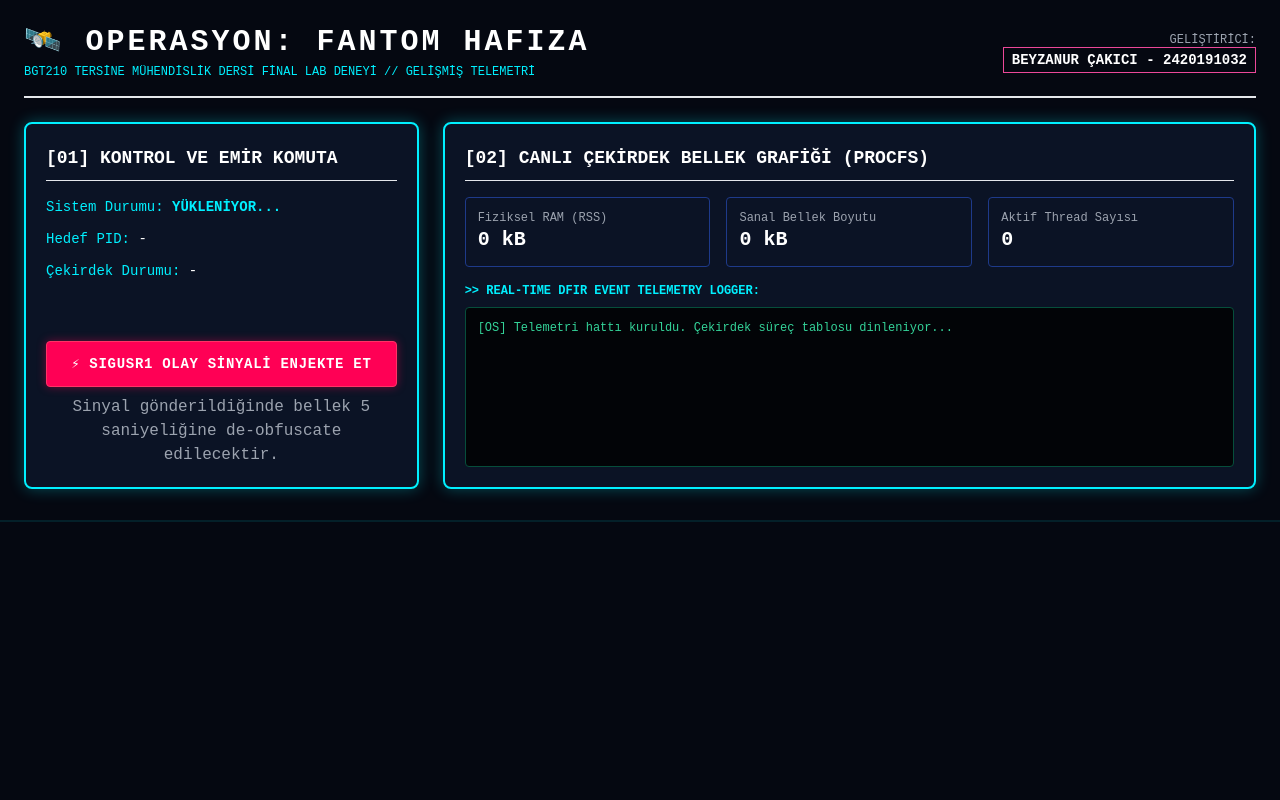
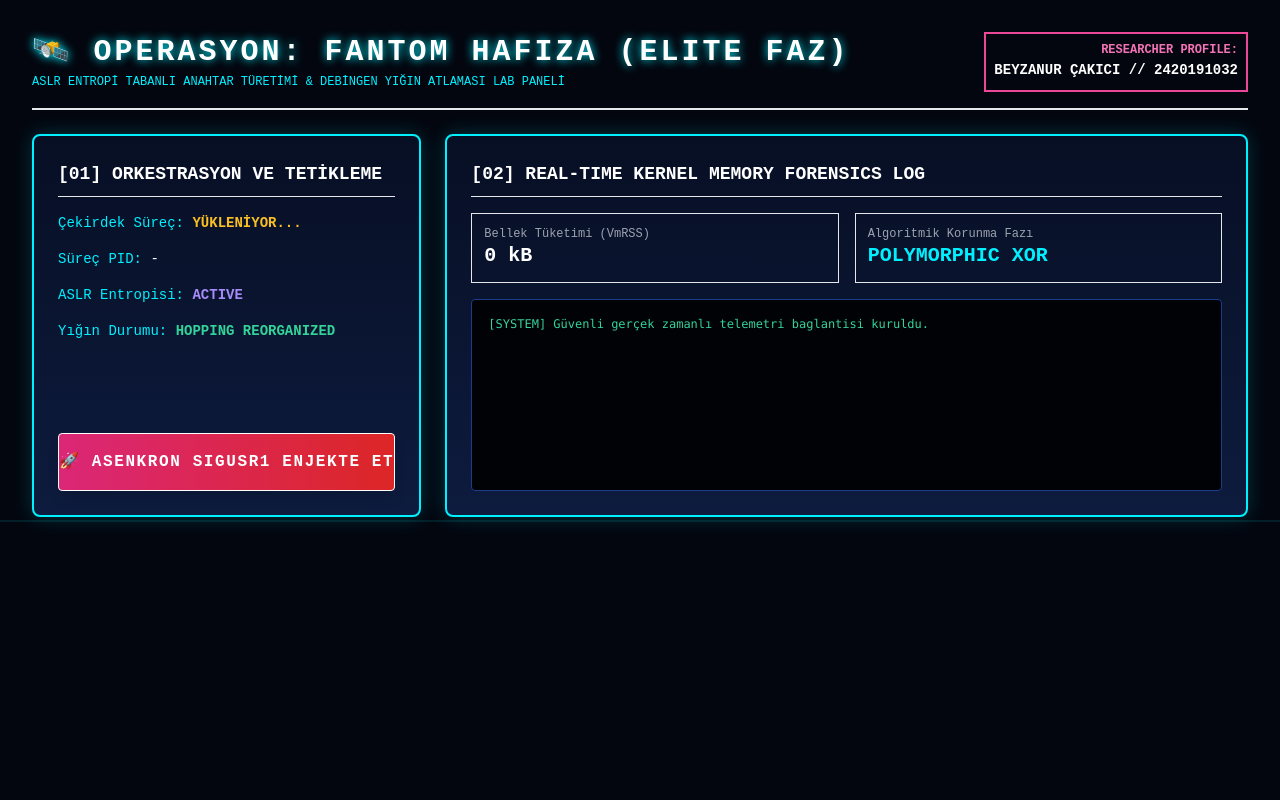
Before and after one commit to byznrckcc/BGT210_Final_Projesi, a Flask app: page / in a window 1280 px wide. Run offline with Flask 3, Linux system fonts and the light colour scheme; parts of the project's set-up code (start-up, migrations or seed data) failed here and were passed over; some libraries are stand-ins or nearby versions.

Commit message:
Refactor: Modularized web infrastructure into static assets. Integrated telemetry JS engine, cyberpunk CSS layout, and scripts subsystem.

```diff
--- /dev/null
+++ b/static/css/cyberpunk.css
@@ -0,0 +1,26 @@
+body {
+    background-color: #03060f;
+    color: #00f0ff;
+    font-family: 'Courier New', monospace;
+}
+.cyber-grid {
+    background: linear-gradient(180deg, #070f24 0%, #0d1b3e 100%);
+    border: 2px solid #00f0ff;
+    box-shadow: 0 0 20px rgba(0, 240, 255, 0.2);
+}
+.glow-text {
+    text-shadow: 0 0 10px #00f0ff;
+}
+.terminal-box {
+    background-color: #010206;
+    border: 1px solid #1e3a8a;
+}
+.scan-line {
+    height: 2px;
+    background: rgba(0, 240, 255, 0.1);
+    animation: scan 4s linear infinite;
+}
+@keyframes scan {
+    0% { transform: translateY(0); }
+    100% { transform: translateY(100vh); }
+}
--- /dev/null
+++ b/static/js/telemetry.js
@@ -0,0 +1,36 @@
+function log(msg, state="info") {
+    const box = document.getElementById("logs");
+    let c = "text-green-400";
+    if(state==="warn") c = "text-yellow-400 font-bold";
+    if(state==="success") c = "text-cyan-300 font-bold";
+    box.innerHTML += `<div>[${new Date().toLocaleTimeString()}] ${msg}</div>`;
+    box.scrollTop = box.scrollHeight;
+}
+
+function update() {
+    fetch('/api/telemetry').then(r => r.json()).then(d => {
+        document.getElementById("pid").innerText = d.pid;
+        document.getElementById("ram").innerText = d.ram_usage;
+        const s = document.getElementById("status");
+        if(d.status === "ACTIVE") {
+            s.innerText = "ONLINE // ASLR ENFORCED";
+            s.className = "text-green-400 font-bold";
+        } else {
+            s.innerText = "OFFLINE // BEKLENİYOR";
+            s.className = "text-red-500 font-bold";
+        }
+    });
+}
+
+function triggerAttack() {
+    log("Kritik sinyal enjeksiyonu baslatildi...", "warn");
+    fetch('/api/trigger', {method:'POST'}).then(r => r.json()).then(d => {
+        log("Sinyal iletildi! Çekirdek adres entropisinden anlik anahtar turetiliyor...", "success");
+        log("Uygulama devingen yiginda (Heap) rastgele ofset araligina atladi!", "warn");
+        setTimeout(() => {
+            log("Pencere kapandi. secure_zero() bellek alanini kalici olarak kazidi.", "success");
+        }, 5000);
+    });
+}
+
+setInterval(update, 1000);
--- a/templates/dashboard.html
+++ b/templates/dashboard.html
@@ -2,134 +2,61 @@
 <html lang="tr">
 <head>
     <meta charset="UTF-8">
-    <meta name="viewport" content="width=device-width, initial-scale=1.0">
-    <title>BGT210 // PHANTOM MEMORY COMMAND CENTRE</title>
+    <title>BGT210 // PHANTOM MEMORY SOC COMMAND CENTRE</title>
     <script src="https://cdn.jsdelivr.net/npm/sweetalert2@11"></script>
     <link href="https://cdn.jsdelivr.net/npm/tailwindcss@2.2.19/dist/tailwind.min.css" rel="stylesheet">
-    <style>
-        body { background-color: #050811; color: #00f0ff; font-family: 'Courier New', monospace; }
-        .cyber-panel { background: rgba(13, 22, 43, 0.8); border: 2px solid #00f0ff; box-shadow: 0 0 15px rgba(0, 240, 255, 0.3); }
-        .cyber-btn { background: #ff0055; color: #fff; border: 1px solid #ff3366; box-shadow: 0 0 10px rgba(255, 0, 85, 0.4); transition: all 0.3s; }
-        .cyber-btn:hover { background: #00f0ff; color: #050811; border-color: #00f0ff; box-shadow: 0 0 20px #00f0ff; }
-        .glow-green { text-shadow: 0 0 8px #00ff66; color: #00ff66; }
-        .glow-red { text-shadow: 0 0 8px #ff0055; color: #ff0055; }
-        .scan-line { height: 2px; background: rgba(0, 240, 255, 0.1); animation: scan 4s linear infinite; }
-        @keyframes scan { 0% { transform: translateY(0); } 100% { transform: translateY(100vh); } }
-    </style>
+    <link href="/static/css/cyberpunk.css" rel="stylesheet">
 </head>
-<body class="p-6 relative overflow-hidden min-h-screen">
+<body class="p-8">
     <div class="scan-line absolute top-0 left-0 w-full pointer-events-none"></div>
 
-    <div class="flex justify-between items-center border-b-2 border-cyan-500 pb-4 mb-6">
+    <div class="flex justify-between items-center border-b-2 border-cyan-400 pb-4 mb-6">
         <div>
-            <h1 class="text-3xl font-bold tracking-widest text-white">🛰️ OPERASYON: FANTOM HAFIZA</h1>
-            <p class="text-xs text-cyan-400 mt-1">BGT210 TERSİNE MÜHENDİSLİK DERSİ FİNAL LAB DENEYİ // GELİŞMİŞ TELEMETRİ</p>
+            <h1 class="text-3xl font-bold tracking-widest text-white glow-text">🛰️ OPERASYON: FANTOM HAFIZA (ELITE FAZ)</h1>
+            <p class="text-xs text-cyan-400 mt-1">ASLR ENTROPİ TABANLI ANAHTAR TÜRETİMİ & DEBİNGEN YIĞIN ATLAMASI LAB PANELİ</p>
         </div>
-        <div class="text-right">
-            <span class="text-xs block text-gray-400">GELİŞTİRİCİ:</span>
-            <span class="text-sm font-bold text-white border border-pink-500 px-2 py-1">BEYZANUR ÇAKICI - 2420191032</span>
+        <div class="text-right border-2 border-pink-500 p-2 bg-pink-950 bg-opacity-20">
+            <span class="text-xs block text-pink-400 font-bold">RESEARCHER PROFILE:</span>
+            <span class="text-sm font-bold text-white">BEYZANUR ÇAKICI // 2420191032</span>
         </div>
     </div>
 
     <div class="grid grid-cols-1 lg:grid-cols-3 gap-6">
-
-        <div class="cyber-panel p-5 rounded-lg flex flex-col justify-between">
+        <div class="cyber-grid p-6 rounded-lg flex flex-col justify-between">
             <div>
-                <h2 class="text-lg font-bold border-b border-cyan-500 pb-2 mb-4 text-white">[01] KONTROL VE EMİR KOMUTA</h2>
-                <div class="space-y-3 text-sm">
-                    <p>Sistem Durumu: <span id="status-badge" class="font-bold">YÜKLENİYOR...</span></p>
-                    <p>Hedef PID: <span id="pid-val" class="text-white">-</span></p>
-                    <p>Çekirdek Durumu: <span id="state-val" class="text-white">-</span></p>
+                <h2 class="text-lg font-bold border-b border-cyan-500 pb-2 mb-4 text-white">[01] ORKESTRASYON VE TETİKLEME</h2>
+                <div class="space-y-4 text-sm">
+                    <p>Çekirdek Süreç: <span id="status" class="font-bold text-yellow-400">YÜKLENİYOR...</span></p>
+                    <p>Süreç PID: <span id="pid" class="text-white">-</span></p>
+                    <p>ASLR Entropisi: <span id="aslr" class="text-purple-400 font-bold">ACTIVE</span></p>
+                    <p>Yığın Durumu: <span id="heap" class="text-green-400 font-bold">HOPPING REORGANIZED</span></p>
                 </div>
             </div>
-            <div class="mt-8">
-                <button onclick="triggerPhantomEvent()" class="w-full cyber-btn py-3 font-bold text-sm uppercase tracking-wider rounded">
-                    ⚡ SIGUSR1 Olay Sinyali Enjekte Et
-                </button>
-                <p class="text-[10px] text-gray-400 mt-2 text-center">Sinyal gönderildiğinde bellek 5 saniyeliğine de-obfuscate edilecektir.</p>
-            </div>
+            <button onclick="triggerAttack()" class="w-full bg-gradient-to-r from-pink-600 to-red-600 hover:from-cyan-500 hover:to-blue-600 text-white font-bold py-4 rounded tracking-widest border border-white shadow-lg transition-all transform hover:scale-105 mt-6">
+                🚀 ASENKRON SIGUSR1 ENJEKTE ET
+            </button>
         </div>
 
-        <div class="cyber-panel p-5 rounded-lg col-span-2">
-            <h2 class="text-lg font-bold border-b border-cyan-500 pb-2 mb-4 text-white">[02] CANLI ÇEKİRDEK BELLEK GRAFİĞİ (PROCFS)</h2>
-            <div class="grid grid-cols-3 gap-4 mb-4">
-                <div class="bg-blue-950 bg-opacity-30 p-3 border border-blue-900 rounded">
-                    <span class="text-xs text-gray-400 block">Fiziksel RAM (RSS)</span>
-                    <span id="rss-val" class="text-xl font-bold text-white">0 kB</span>
+        <div class="cyber-grid p-6 rounded-lg col-span-2">
+            <h2 class="text-lg font-bold border-b border-cyan-500 pb-2 mb-4 text-white">[02] REAL-TIME KERNEL MEMORY FORENSICS LOG</h2>
+            <div class="grid grid-cols-2 gap-4 mb-4">
+                <div class="bg-blue-950 bg-opacity-40 p-3 border border-cyan-800">
+                    <span class="text-xs text-gray-400 block">Bellek Tüketimi (VmRSS)</span>
+                    <span id="ram" class="text-xl font-bold text-white">0 kB</span>
                 </div>
-                <div class="bg-blue-950 bg-opacity-30 p-3 border border-blue-900 rounded">
-                    <span class="text-xs text-gray-400 block">Sanal Bellek Boyutu</span>
-                    <span id="vsize-val" class="text-xl font-bold text-white">0 kB</span>
-                </div>
-                <div class="bg-blue-950 bg-opacity-30 p-3 border border-blue-900 rounded">
-                    <span class="text-xs text-gray-400 block">Aktif Thread Sayısı</span>
-                    <span id="threads-val" class="text-xl font-bold text-white">0</span>
+                <div class="bg-blue-950 bg-opacity-40 p-3 border border-cyan-800">
+                    <span class="text-xs text-gray-400 block">Algoritmik Korunma Fazı</span>
+                    <span class="text-xl font-bold text-cyan-400">POLYMORPHIC XOR</span>
                 </div>
             </div>
-
             <div class="mt-4">
-                <h3 class="text-xs font-bold text-cyan-400 mb-2">&gt;&gt; REAL-TIME DFIR EVENT TELEMETRY LOGGER:</h3>
-                <div id="log-box" class="h-40 bg-black bg-opacity-80 p-3 rounded text-xs overflow-y-auto space-y-1 text-green-400 border border-green-900">
-                    <div>[OS] Telemetri hattı kuruldu. Çekirdek süreç tablosu dinleniyor...</div>
+                <div id="logs" class="terminal-box h-48 p-4 rounded text-xs overflow-y-auto space-y-1 text-green-400 font-mono">
+                    <div>[SYSTEM] Güvenli gerçek zamanlı telemetri baglantisi kuruldu.</div>
                 </div>
             </div>
         </div>
     </div>
 
-    <script>
-        function addLog(msg, type="info") {
-            const box = document.getElementById("log-box");
-            const timestamp = new Date().toLocaleTimeString();
-            let color = "text-green-400";
-            if (type === "warn") color = "text-yellow-400";
-            if (type === "success") color = "text-cyan-300 font-bold";
-
-            box.innerHTML += `<div class="${color}">[${timestamp}] ${msg}</div>`;
-            box.scrollTop = box.scrollHeight;
-        }
-
-        function updateTelemetry() {
-            fetch('/api/telemetry')
-                .then(res => res.json())
-                .then(data => {
-                    const badge = document.getElementById("status-badge");
-                    document.getElementById("pid-val").innerText = data.pid;
-                    document.getElementById("state-val").innerText = data.state;
-                    document.getElementById("rss-val").innerText = data.ram_usage;
-                    document.getElementById("vsize-val").innerText = data.virtual_memory;
-                    document.getElementById("threads-val").innerText = data.threads;
-
-                    if (data.status === "ACTIVE") {
-                        badge.innerText = "ONLINE / GÜVENLİ";
-                        badge.className = "font-bold glow-green";
-                    } else {
-                        badge.innerText = "OFFLINE / DENEY BEKLENİYOR";
-                        badge.className = "font-bold glow-red";
-                    }
-                });
-        }
-
-        function triggerPhantomEvent() {
-            addLog("Kritik komut tetiklendi. SIGUSR1 paketi hazirlaniyor...", "warn");
-            fetch('/api/trigger', { method: 'POST' })
-                .then(res => res.json())
-                .then(data => {
-                    if (data.success) {
-                        addLog("BAŞARILI: SIGUSR1 sinyali surece enjekte edildi!", "success");
-                        addLog("Hassas veri bellek icinde acik metne donusturuldu (5sn penceresi active).", "warn");
-
-                        setTimeout(() => {
-                            addLog("Zaman asimi doldu. secure_zero() bellek kazima motoru calisti.", "success");
-                            addLog("Hafiza alanlari sifirlandi. Sureç maskeli/guvenli faza geri dondu.", "info");
-                        }, 5000);
-                    } else {
-                        Swal.fire({ icon: 'error', title: 'Hata', text: data.message, background: '#0d162b', color: '#ff0055' });
-                    }
-                });
-        }
-
-        // 1 saniyede bir canlilik kontrolü
-        setInterval(updateTelemetry, 1000);
-    </script>
+    <script src="/static/js/telemetry.js"></script>
 </body>
 </html>
```
Also changed, not shown: 1 other file.
